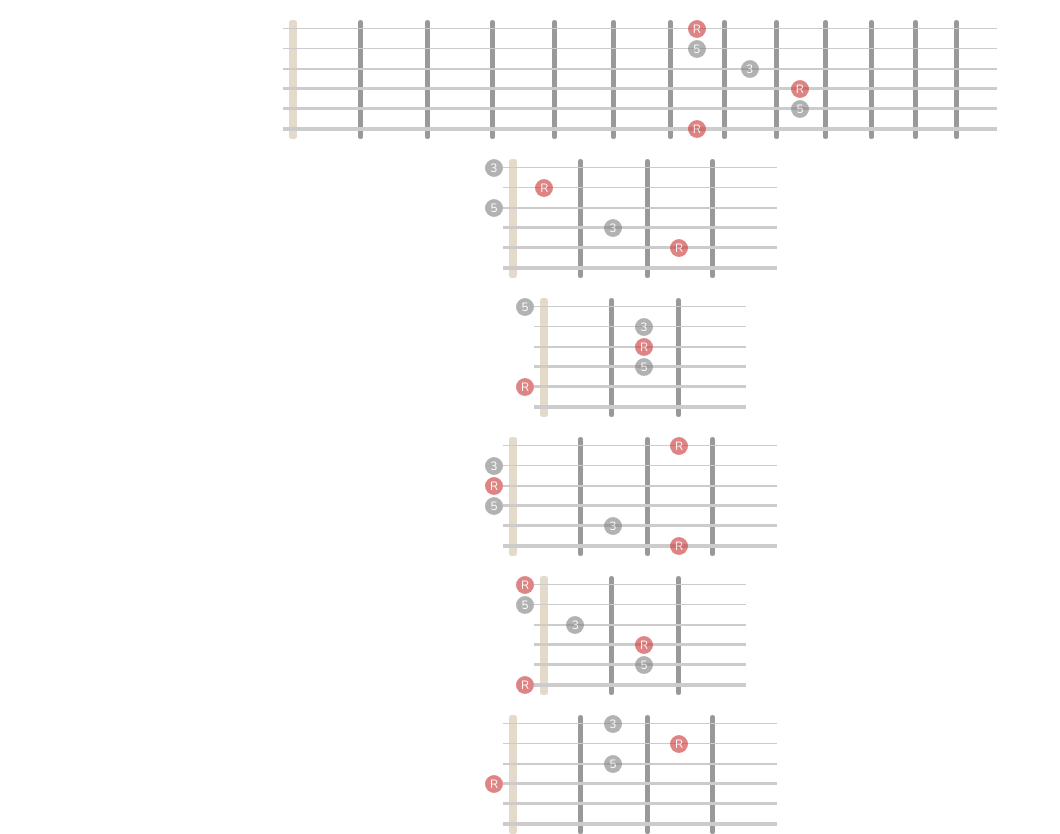
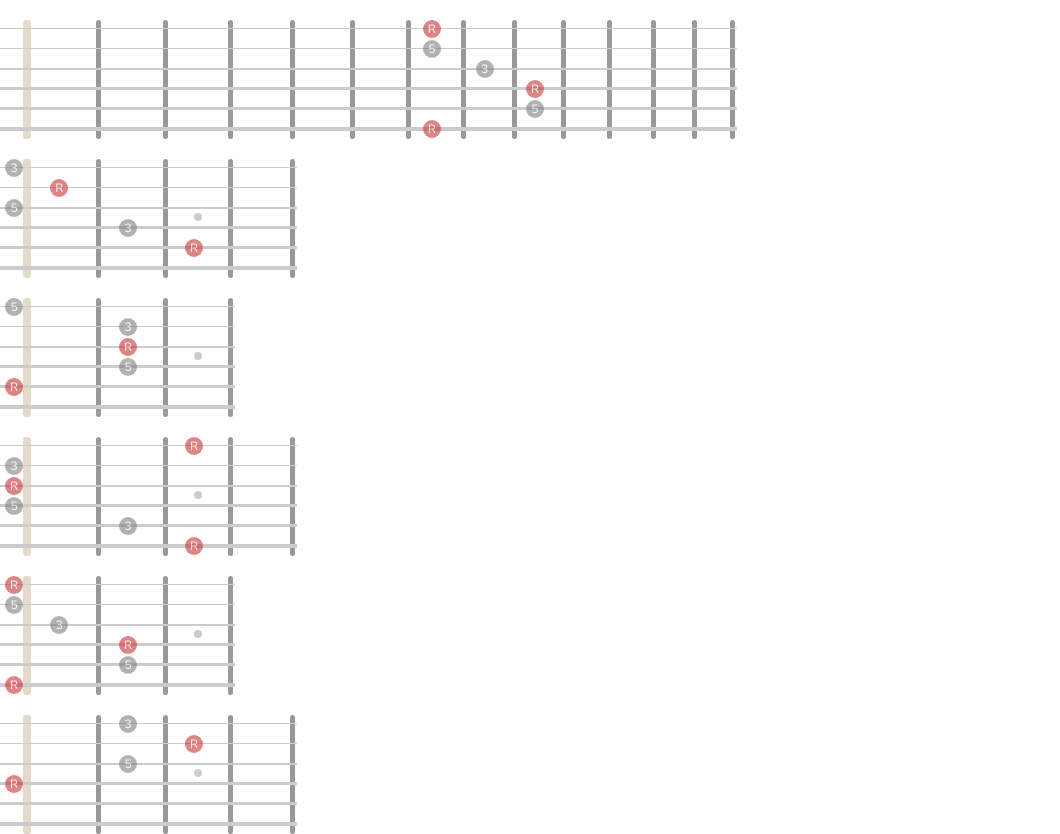
Before and after one commit to bali182/music-stuff, a React app: page / in a window 1280 px wide. Shown: the whole page, without its empty margins (0-1060 px from the left). Built offline with nearby package versions, Linux system fonts and the light colour scheme.

Commit message:
Fixed 0th position rendering

```diff
--- a/src/Fretboard/Fret.tsx
+++ b/src/Fretboard/Fret.tsx
@@ -1,7 +1,7 @@
 import React, { PureComponent } from 'react'
 import { css } from 'emotion'
-import { FretboardContext } from './FretboardContext'
-import { getFretWidth } from './utils'
+import { FretboardContext, FretboardContexType } from './FretboardContext'
+import { getFretWidth, getFretboardLeftSpacing } from './utils'
 import { FretDot } from './FretDot'
 
 const fretStyle = (width: number) =>
@@ -9,7 +9,7 @@ const fretStyle = (width: number) =>
     label: 'fret',
     position: 'relative',
     display: 'flex',
-    flexDirection: 'row',
+    flexDirection: 'row-reverse',
     alignItems: 'center',
     width: `${width}px`,
     height: '100%',
@@ -23,15 +23,6 @@ const fretWireStyle = css({
   borderRadius: '5px',
 })
 
-const nutStyle = css({
-  label: 'nut',
-  height: '100%',
-  width: '8px',
-  backgroundColor: '#e3dac9',
-  borderRadius: '3px',
-  marginLeft: '1px',
-})
-
 export type FretProps = {
   fret: number
 }
@@ -43,10 +34,9 @@ export class Fret extends PureComponent<FretProps> {
       <FretboardContext.Consumer>
         {(context) => {
           const width = getFretWidth(context)(fret)
-          const separatorStyle = fret === 0 ? nutStyle : fretWireStyle
           return (
             <div className={fretStyle(width)}>
-              <div className={separatorStyle} />
+              <div className={fretWireStyle} />
               {context.dots ? <FretDot fret={fret} /> : null}
             </div>
           )
--- a/src/Fretboard/Fretboard.tsx
+++ b/src/Fretboard/Fretboard.tsx
@@ -2,19 +2,10 @@ import React, { PureComponent, ReactNode } from 'react'
 import isNil from 'lodash/isNil'
 import { css } from 'emotion'
 import { FretboardContext, FretboardContexType } from './FretboardContext'
-import { getFretboardWidth } from './utils'
+import { getFretboardWidth, getFretboardLeftSpacing, getStringOverhang } from './utils'
 import { InstrumentStrings } from './InstrumentStrings'
 import { Frets } from './Frets'
 import { FrettedNotes } from './FrettedNotes'
-
-const fretboardStyle = (width: number) =>
-  css({
-    label: 'fretboard',
-    background: 'white',
-    position: 'relative',
-    width: `${width}px`,
-    margin: '20px auto 20px auto'
-  })
 
 export type FretboardProps = Partial<FretboardContexType> & {
   children: ReactNode
@@ -45,7 +36,7 @@ export class Fretboard extends PureComponent<FretboardProps> {
       lastVisibleFret: isNil(lastVisibleFret) ? numberOfFrets : lastVisibleFret,
     }
     return (
-      <div className={fretboardStyle(getFretboardWidth(context))}>
+      <div className={this.getFretboardStyle(context)}>
         <FretboardContext.Provider value={context}>
           <Frets />
           <InstrumentStrings />
@@ -55,7 +46,20 @@ export class Fretboard extends PureComponent<FretboardProps> {
     )
   }
 
-  static defaultProps: Partial<FretboardProps> = {
+  getFretboardStyle(context: FretboardContexType) {
+    const width = getFretboardWidth(context)
+    const stringOverhang = getStringOverhang(context)
+    return css({
+      label: 'fretboard',
+      background: 'white',
+      position: 'relative',
+      width: `${width + stringOverhang}px`,
+      overflow: 'hidden',
+    })
+  }
+
+  static defaultProps: FretboardContexType = {
+    dots: true,
     firstFretWidth: 70,
     lastFretWidth: 12,
     numberOfFrets: 22,
--- a/src/Fretboard/Frets.tsx
+++ b/src/Fretboard/Frets.tsx
@@ -4,6 +4,7 @@ import { FretboardContext, FretboardContexType } from './FretboardContext'
 import range from 'lodash/range'
 import { Fret } from './Fret'
 import { getStringOverhang } from './utils'
+import { Nut } from './Nut'
 
 export type FretsProps = {}
 
@@ -11,12 +12,18 @@ export class Frets extends PureComponent<FretsProps> {
   render() {
     return (
       <FretboardContext.Consumer>
-        {(context) => <div className={this.getFretsStyle(context)}>{this.renderFrets(context)}</div>}
+        {(context) => (
+          <div className={this.getFretsStyle(context)}>
+            {this.renderNut(context)}
+            {this.renderFrets(context)}
+          </div>
+        )}
       </FretboardContext.Consumer>
     )
   }
   private getFretsStyle(context: FretboardContexType) {
     return css({
+      label: 'frets',
       display: 'flex',
       alignItems: 'center',
       flexDirection: 'row',
@@ -25,8 +32,10 @@ export class Frets extends PureComponent<FretsProps> {
       left: `${getStringOverhang(context)}px`,
       bottom: '0px',
       right: `-${getStringOverhang(context)}px`,
-      label: 'frets',
     })
+  }
+  private renderNut(context: FretboardContexType) {
+    return context.firstVisibleFret === 0 ? <Nut /> : null
   }
   private renderFrets(context: FretboardContexType) {
     return range(context.firstVisibleFret, context.lastVisibleFret).map((fret) => <Fret fret={fret} key={fret} />)
--- a/src/Fretboard/FrettedNote.tsx
+++ b/src/Fretboard/FrettedNote.tsx
@@ -1,7 +1,7 @@
 import React, { PureComponent } from 'react'
 import { css } from 'emotion'
 import { FretboardContext, FretboardContexType } from './FretboardContext'
-import { getFrettedNotePosition, getFrettedNoteSize } from './utils'
+import { getFrettedNoteSize, getFrettedNoteTop, getFrettedNoteLeft } from './utils'
 import { GuitarString } from '../model/GuitarString'
 import { BassString } from '../model/BassString'
 
@@ -29,7 +29,8 @@ export class FrettedNote extends PureComponent<FrettedNoteProps> {
 
   noteStyle(context: FretboardContexType) {
     const { color, fret, string } = this.props
-    const [top, left] = getFrettedNotePosition(context)(string, fret)
+    const top = getFrettedNoteTop(context)(string)
+    const left = getFrettedNoteLeft(context)(fret)
     const size = getFrettedNoteSize(context)
     return css({
       label: 'fretted-note',
--- /dev/null
+++ b/src/Fretboard/Nut.tsx
@@ -0,0 +1,24 @@
+import React, { PureComponent } from 'react'
+import { FretboardContext, FretboardContexType } from './FretboardContext'
+import { css } from 'emotion'
+import { getFretboardLeftSpacing } from './utils'
+
+export class Nut extends PureComponent {
+  render() {
+    return (
+      <FretboardContext.Consumer>
+        {(context) => <div className={this.getNutStyle(context)} />}
+      </FretboardContext.Consumer>
+    )
+  }
+  getNutStyle(context: FretboardContexType) {
+    return css({
+      label: 'nut',
+      height: '100%',
+      width: '8px',
+      backgroundColor: '#e3dac9',
+      borderRadius: '3px',
+      marginLeft: `${getFretboardLeftSpacing(context)}px`,
+    })
+  }
+}
--- a/src/Fretboard/utils.ts
+++ b/src/Fretboard/utils.ts
@@ -40,8 +40,13 @@ export const getPartialFretboardWidth = (context: FretboardContexType) => (first
 export const getFretboardWidth = (context: FretboardContexType): number => {
   return (
     getPartialFretboardWidth(context)(context.firstVisibleFret, context.lastVisibleFret) +
-    2 * getStringOverhang(context)
+    2 * getStringOverhang(context) +
+    getFretboardLeftSpacing(context)
   )
+}
+
+export const getFretboardLeftSpacing = (context: FretboardContexType): number => {
+  return context.firstVisibleFret === 0 ? getFrettedNoteSize(context) : 0
 }
 
 export const getStringOverhang = (context: FretboardContexType): number => {
@@ -56,18 +61,22 @@ export const getFrettedNoteSize = (context: FretboardContexType) => {
   return context.stringSpacing - 2
 }
 
-export const getFrettedNotePosition = (context: FretboardContexType) => (
-  string: GuitarString | BassString,
-  fret: number
-): [number, number] => {
+export const getFrettedNoteTop = (context: FretboardContexType) => (string: GuitarString | BassString): number => {
+  const stringIndex = context.strings.indexOf(string)
+  const top = context.stringSpacing * stringIndex
+  return top
+}
+
+export const getFrettedNoteLeft = (context: FretboardContexType) => (fret: number): number => {
   const fretWidth = getFretWidth(context)(fret)
-  const stringIndex = context.strings.indexOf(string)
   const frettedNoteSize = getFrettedNoteSize(context)
   const partialFretboardWidth = getPartialFretboardWidth(context)(context.firstVisibleFret, fret)
-  const top = context.stringSpacing * stringIndex
-  const left =
-    fret === 0
-      ? -frettedNoteSize
-      : partialFretboardWidth - fretWidth / 2 - frettedNoteSize / 2 + getStringOverhang(context)
-  return [top, left]
+  let left = partialFretboardWidth - fretWidth / 2 - frettedNoteSize / 2 + getStringOverhang(context)
+  if (fret === 0) {
+    return getStringOverhang(context)
+  }
+  if (context.firstVisibleFret === 0) {
+    left += getFretboardLeftSpacing(context)
+  }
+  return left
 }
--- a/src/index.tsx
+++ b/src/index.tsx
@@ -1,4 +1,4 @@
-import React from 'react'
+import React, { ReactNode } from 'react'
 import { render } from 'react-dom'
 import { Fretboard } from './Fretboard/Fretboard'
 import { FrettedNote } from './Fretboard/FrettedNote'
@@ -6,9 +6,15 @@ import { GuitarStrings, GuitarString } from './model/GuitarString'
 import { CagedChord } from './Chords/CagedChord'
 import { OpenCShape, OpenAShape, OpenGShape, OpenEShape, OpenDShape } from './model/cagedChords'
 import { Note } from './model/Note'
+import { css } from 'emotion'
+
+const WithMargins = ({ children }: { children: ReactNode }) => (
+  <div className={css({ margin: '20px auto 20px auto' })}>{children}</div>
+)
 
 render(
   <div>
+    <WithMargins>
       <Fretboard firstVisibleFret={0} lastVisibleFret={13} strings={GuitarStrings} stringSpacing={20} dots={false}>
         <FrettedNote label="R" string={GuitarString.E1} fret={7}></FrettedNote>
         <FrettedNote label="5" color="gray" string={GuitarString.B} fret={7}></FrettedNote>
@@ -17,11 +23,22 @@ render(
         <FrettedNote label="5" color="gray" string={GuitarString.A} fret={9}></FrettedNote>
         <FrettedNote label="R" string={GuitarString.E6} fret={7}></FrettedNote>
       </Fretboard>
+    </WithMargins>
+    <WithMargins>
       <CagedChord shape={OpenCShape} root={Note.C} />
+    </WithMargins>
+    <WithMargins>
       <CagedChord shape={OpenAShape} root={Note.A} />
+    </WithMargins>
+    <WithMargins>
       <CagedChord shape={OpenGShape} root={Note.G} />
+    </WithMargins>
+    <WithMargins>
       <CagedChord shape={OpenEShape} root={Note.E} />
+    </WithMargins>
+    <WithMargins>
       <CagedChord shape={OpenDShape} root={Note.D} />
+    </WithMargins>
   </div>,
   document.getElementById('root')
 )
--- a/src/model/moveChordRoot.ts
+++ b/src/model/moveChordRoot.ts
@@ -3,5 +3,6 @@ import { Note } from './Note'
 
 // TODO
 export function moveChordRoot(chord: ChordShape, root: Note): ChordShape {
+
   return chord
 }
```
Also changed, not shown: 2 other files (tests, documents, lock files or other folders). Lines whose indentation alone changed are shown as unchanged.
